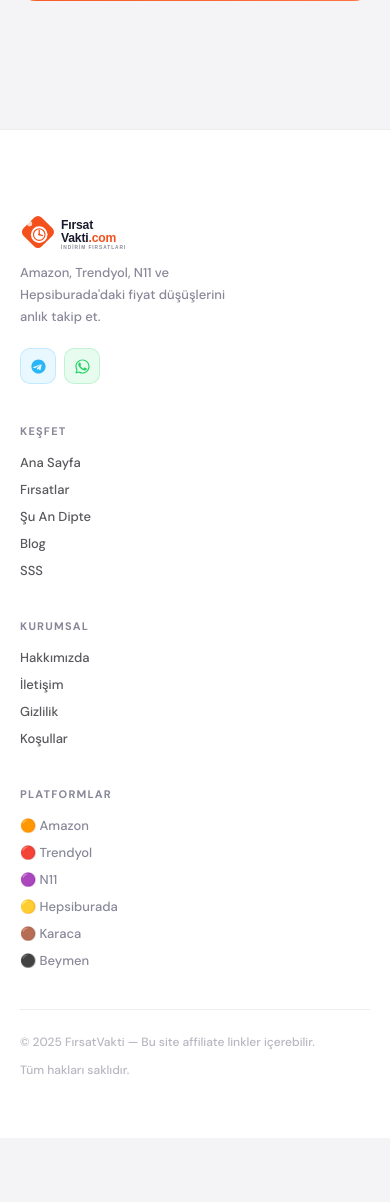
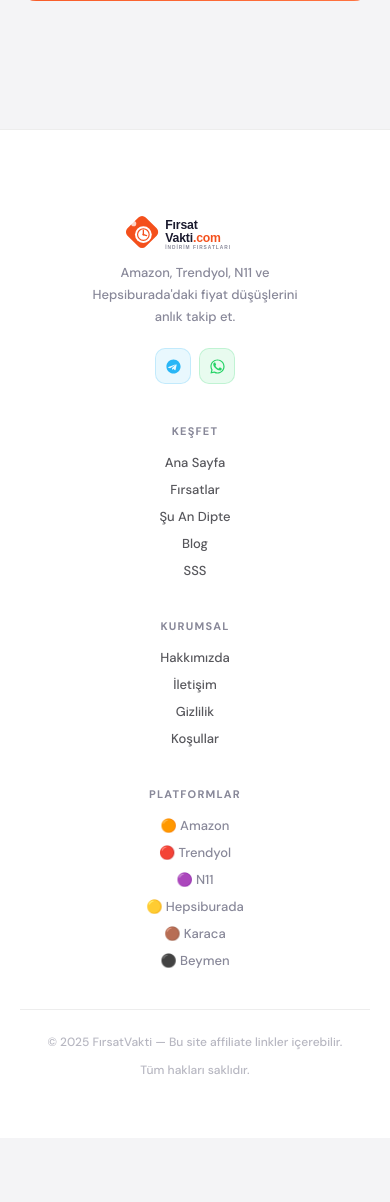
Before and after one commit to mas2906/firsatvakit, a FastAPI app: page /about in a window 390 px wide; the page is wider, and only the part inside the window is pictured. Shown: the part 2221-3423 px from the top of that part. Run offline with FastAPI, Linux system fonts and the light colour scheme; some libraries are stand-ins or nearby versions.

Commit message:
style: mobilde alt bilgi (footer) ortalandi
Co-Authored-By: Claude Opus 5.5 <noreply@anthropic.com>

```diff
--- a/templates/base.html
+++ b/templates/base.html
@@ -527,6 +527,13 @@
     @media(max-width:480px){
       footer > div > div:first-child { grid-template-columns: 1fr !important; }
     }
+    /* Mobil: alt bilgi ortalı (logo, açıklama, sosyal butonlar, link sütunları, telif satırı) */
+    @media(max-width:640px){
+      footer { text-align: center; }
+      footer > div > div:first-child > div > div { justify-content: center; align-items: center; }
+      footer p { margin-left: auto !important; margin-right: auto !important; }
+      footer > div > div:last-child { justify-content: center !important; text-align: center; }
+    }
   </style>
 </footer>
 
```
